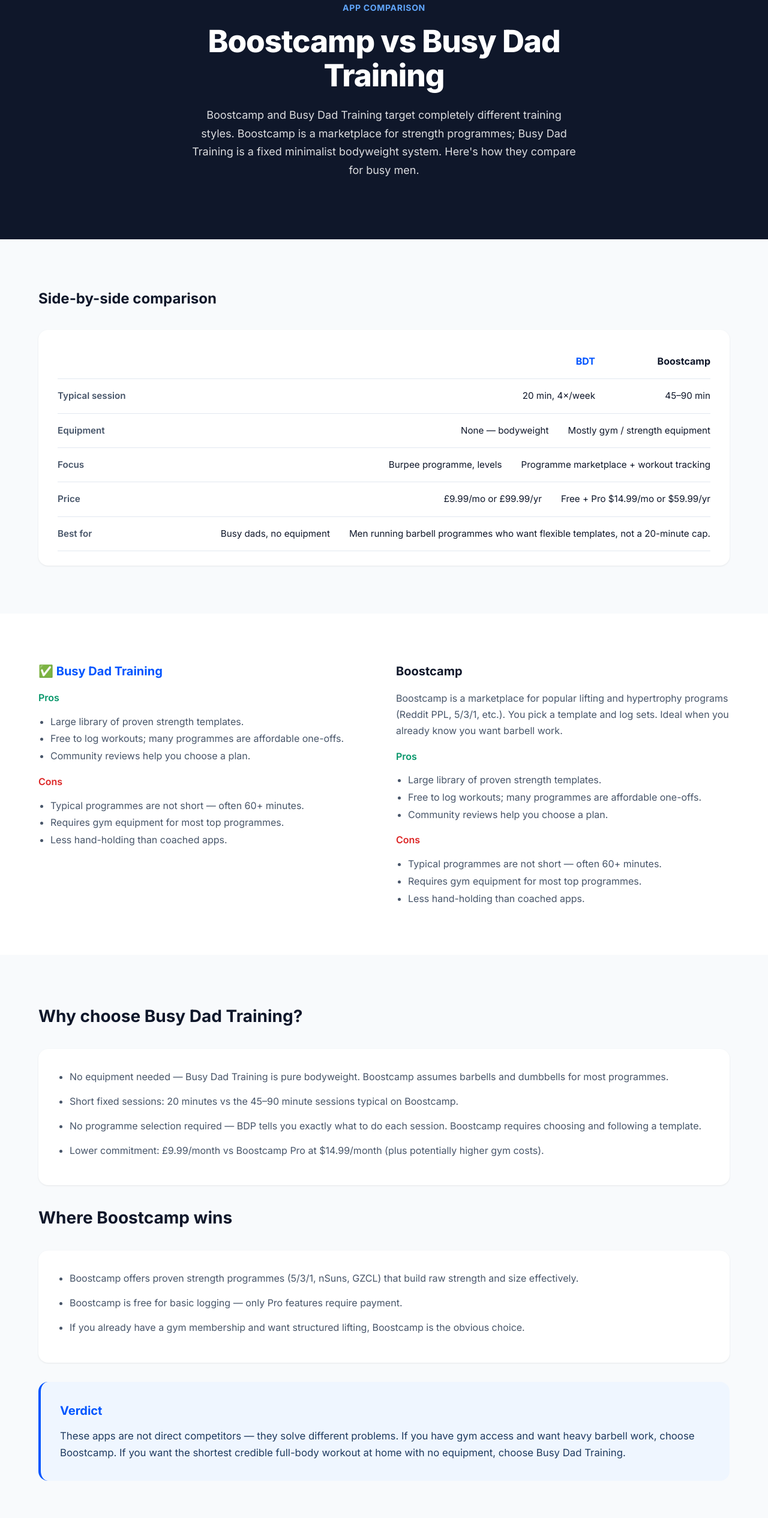
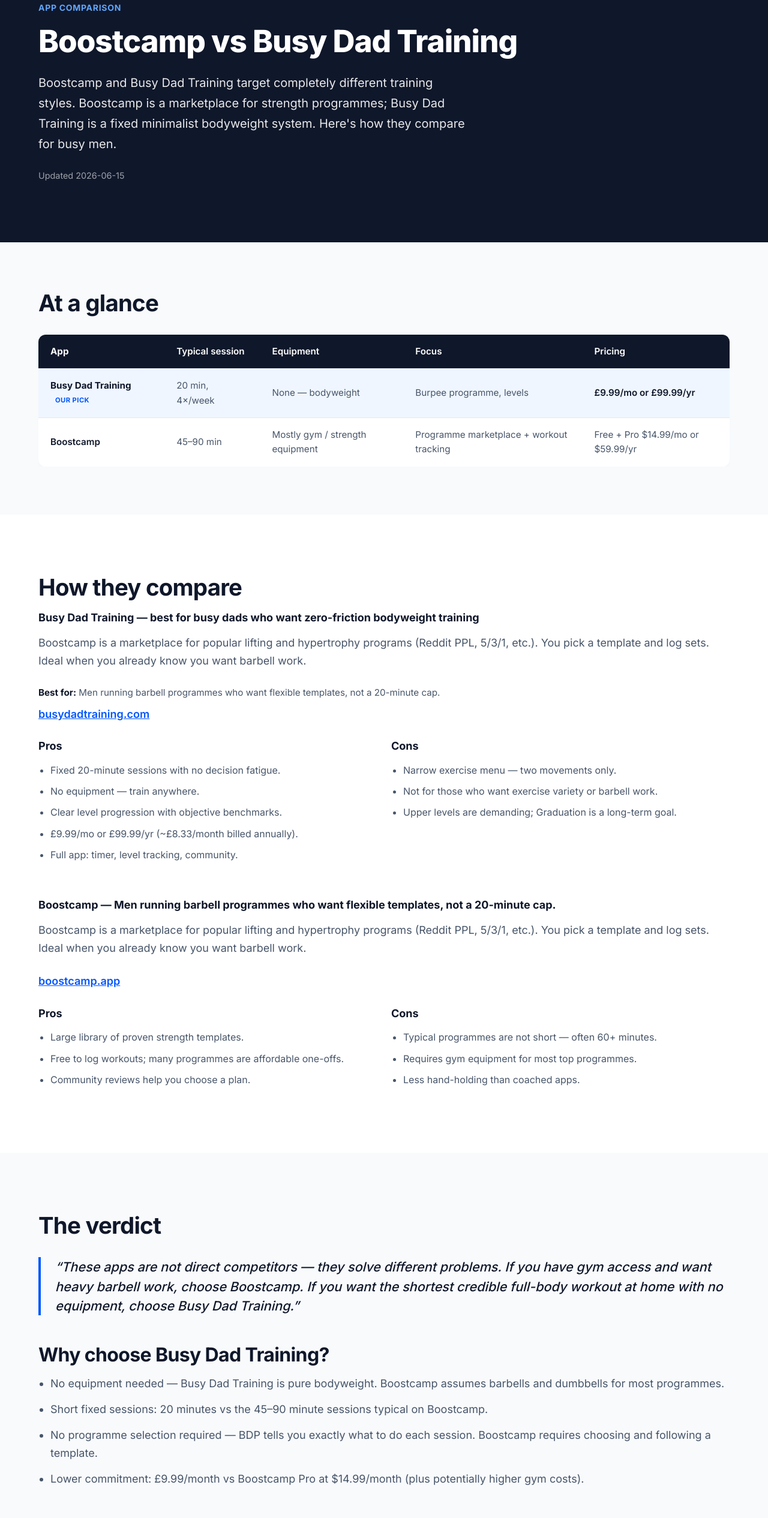
Before and after one commit to andre-pb/BdtWebsite, a Next.js app: page /comparisons/boostcamp-vs-busy-dad-training in a window 1280 px wide. Shown: the part 200-2731 px from the top of the page at 60% size. Built offline with nearby package versions, Linux system fonts and the light colour scheme; no server answers.

Commit message:
Redesign comparison pages to match existing guide page design system — proper table, brand colors, typography vars, PullQuote verdict, FAQ dl/dt/dd, pill links, section alternation

```diff
--- a/src/app/comparisons/boostcamp-vs-busy-dad-training/page.tsx
+++ b/src/app/comparisons/boostcamp-vs-busy-dad-training/page.tsx
@@ -1,5 +1,10 @@
+import { Header } from "@/components/layout/Header";
+import { Footer } from "@/components/layout/Footer";
+import { DownloadSection } from "@/components/home/DownloadSection";
+import { JsonLd } from "@/components/seo/JsonLd";
 import { boostcampComparison } from "@/content/comparisons";
-import { ComparisonPage, createPageMetadata } from "@/components/comparisons/ComparisonPage";
+import { buildFaqJsonLd, createPageMetadata, getBreadcrumbJsonLd, getWebPageJsonLd } from "@/lib/seo";
+import { ComparisonPage } from "@/components/comparisons/ComparisonPage";
 
 const data = boostcampComparison;
 
@@ -11,5 +16,24 @@
 });
 
 export default function BoostcampVsBdtPage() {
-  return <ComparisonPage data={data} />;
+  return (
+    <>
+      <JsonLd
+        data={[
+          getWebPageJsonLd({ title: data.seo.title, description: data.seo.description, path: data.path }),
+          getBreadcrumbJsonLd([
+            { name: "Home", path: "/" },
+            { name: data.seo.title, path: data.path },
+          ]),
+          buildFaqJsonLd(data.faqs),
+        ]}
+      />
+      <Header />
+      <main>
+        <ComparisonPage data={data} />
+        <DownloadSection />
+      </main>
+      <Footer />
+    </>
+  );
 }
--- a/src/components/comparisons/ComparisonPage.tsx
+++ b/src/components/comparisons/ComparisonPage.tsx
@@ -1,207 +1,199 @@
-import { Header } from "@/components/layout/Header";
-import { Footer } from "@/components/layout/Footer";
-import { DownloadSection } from "@/components/home/DownloadSection";
-import { JsonLd } from "@/components/seo/JsonLd";
+import Link from "next/link";
+import { colors } from "@/constants/colors";
 import { PageContainer } from "@/components/ui/PageContainer";
-import {
-  buildFaqJsonLd,
-  createPageMetadata,
-  getBreadcrumbJsonLd,
-  getWebPageJsonLd,
-} from "@/lib/seo";
-import { ComparisonPageData } from "@/content/comparisons";
+import { PullQuote } from "@/components/ui/Typography";
+import { eyebrowStyle, headingStyle, bodyStyle } from "@/components/ui/Typography";
+import type { ComparisonPageData } from "@/content/comparisons";
 
 type Props = { data: ComparisonPageData };
 
 function ComparisonHero({ data: d }: Props) {
   return (
     <section
+      aria-labelledby="comparison-hero-heading"
       style={{
         paddingTop: "200px",
         paddingBottom: "100px",
-        background: "#0F172A",
+        position: "relative",
+        backgroundColor: colors.heroDark,
+        backgroundImage: `linear-gradient(rgba(15,23,42,0.75), rgba(15,23,42,0.92))`,
         color: "white",
-        textAlign: "center",
       }}
     >
       <PageContainer>
-        <span
+        <span style={{ ...eyebrowStyle, color: colors.accentLight }}>{d.hero.eyebrow}</span>
+        <h1
+          id="comparison-hero-heading"
           style={{
-            display: "inline-block",
-            fontSize: "0.875rem",
-            fontWeight: 700,
-            textTransform: "uppercase",
-            letterSpacing: "0.05em",
-            color: "#60A5FA",
-            marginBottom: "1rem",
-          }}
-        >
-          {d.hero.eyebrow}
-        </span>
-        <h1
-          style={{
-            fontSize: "clamp(2.5rem, 4vw, 3.5rem)",
+            fontSize: "clamp(2.5rem, 4vw, 3.75rem)",
             fontWeight: 800,
             lineHeight: 1.1,
             letterSpacing: "-0.02em",
-            marginBottom: "1rem",
-            maxWidth: "700px",
-            margin: "0 auto 1.5rem",
+            color: "white",
+            marginBottom: "1.5rem",
           }}
         >
           {d.hero.title}
         </h1>
-        <p
-          style={{
-            maxWidth: "640px",
-            margin: "0 auto",
-            color: "rgba(255,255,255,0.85)",
-            fontSize: "1.125rem",
-            lineHeight: 1.7,
-          }}
-        >
+        <p style={{ color: "rgba(255,255,255,0.9)", fontSize: "1.25rem", lineHeight: 1.7, maxWidth: "720px" }}>
           {d.hero.intro}
+        </p>
+        <p style={{ color: "rgba(255,255,255,0.6)", fontSize: "0.9rem", marginTop: "1.5rem", marginBottom: 0 }}>
+          Updated {d.dateModified}
         </p>
       </PageContainer>
     </section>
   );
 }
 
-function ComparisonTable({
-  competitor,
-}: {
-  competitor: ComparisonPageData["competitor"];
-}) {
-  const rowStyle: React.CSSProperties = {
-    display: "flex",
-    justifyContent: "space-between",
-    padding: "16px 0",
-    borderBottom: "1px solid #E2E8F0",
-  };
-  const labelStyle: React.CSSProperties = {
-    fontWeight: 600,
-    color: "#475569",
-    minWidth: "140px",
-    fontSize: "0.95rem",
-  };
-  const valueStyle: React.CSSProperties = {
-    textAlign: "right",
-    color: "#0F172A",
-    fontSize: "0.95rem",
-  };
+function ComparisonTable({ data: d }: Props) {
+  const { competitor } = d;
+  const columns = [
+    { key: "sessionLength", label: "Typical session" },
+    { key: "equipment", label: "Equipment" },
+    { key: "focus", label: "Focus" },
+    { key: "price", label: "Pricing" },
+  ] as const;
 
   const rows = [
-    { label: "Typical session", bdt: "20 min, 4×/week", other: competitor.sessionLength },
-    { label: "Equipment", bdt: "None — bodyweight", other: competitor.equipment },
-    { label: "Focus", bdt: "Burpee programme, levels", other: competitor.focus },
-    { label: "Price", bdt: "£9.99/mo or £99.99/yr", other: competitor.price },
-    { label: "Best for", bdt: "Busy dads, no equipment", other: competitor.bestFor },
+    { label: competitor.name, ...competitor, isOwnProduct: false },
   ];
 
   return (
-    <section style={{ padding: "80px 0", background: "#F8FAFC" }}>
+    <section aria-labelledby="comparison-table-heading" style={{ padding: "80px 0", backgroundColor: colors.bgOff }}>
       <PageContainer>
-        <h2
+        <h2 id="comparison-table-heading" style={{ ...headingStyle, marginBottom: "2rem" }}>
+          At a glance
+        </h2>
+        <div style={{ overflowX: "auto", WebkitOverflowScrolling: "touch" }}>
+          <table
             style={{
-            fontSize: "1.5rem",
-            fontWeight: 700,
-            marginBottom: "2rem",
-            color: "#0F172A",
+              width: "100%",
+              minWidth: "500px",
+              borderCollapse: "collapse",
+              fontSize: "0.95rem",
+              backgroundColor: colors.bgPure,
+              borderRadius: "12px",
+              overflow: "hidden",
+              boxShadow: "0 4px 24px -8px rgba(15,23,42,0.08)",
             }}
           >
-          Side-by-side comparison
-        </h2>
-        <div
-          style={{
-            background: "white",
-            borderRadius: "16px",
-            padding: "24px 32px",
-            boxShadow: "0 1px 3px rgba(0,0,0,0.08)",
-          }}
-        >
-          <div style={rowStyle}>
-            <span style={labelStyle}></span>
-            <div style={{ display: "flex", gap: "32px", textAlign: "right" }}>
-              <span style={{ fontWeight: 700, color: "#0055FF", minWidth: "160px" }}>
-                BDT
+            <thead>
+              <tr style={{ backgroundColor: colors.heroDark, color: "white" }}>
+                <th scope="col" style={{ textAlign: "left", padding: "1rem 1.25rem", fontWeight: 700 }}>App</th>
+                {columns.map((col) => (
+                  <th key={col.key} scope="col" style={{ textAlign: "left", padding: "1rem 1.25rem", fontWeight: 600, whiteSpace: "nowrap" }}>
+                    {col.label}
+                  </th>
+                ))}
+              </tr>
+            </thead>
+            <tbody>
+              {/* Busy Dad Training row */}
+              <tr style={{ borderTop: `1px solid ${colors.borderLight}`, backgroundColor: colors.bgBlueLight }}>
+                <th scope="row" style={{ textAlign: "left", padding: "1rem 1.25rem", fontWeight: 700, color: colors.textMain }}>
+                  Busy Dad Training
+                  <span style={{ display: "inline-block", marginLeft: "0.5rem", fontSize: "0.7rem", fontWeight: 700, textTransform: "uppercase", letterSpacing: "0.04em", color: colors.brandBlue, verticalAlign: "middle" }}>
+                    Our pick
                   </span>
-              <span style={{ fontWeight: 700, color: "#0F172A", minWidth: "160px" }}>
+                </th>
+                <td style={{ padding: "1rem 1.25rem", color: colors.textMuted }}>20 min, 4×/week</td>
+                <td style={{ padding: "1rem 1.25rem", color: colors.textMuted }}>None — bodyweight</td>
+                <td style={{ padding: "1rem 1.25rem", color: colors.textMuted }}>Burpee programme, levels</td>
+                <td style={{ padding: "1rem 1.25rem", fontWeight: 600, color: colors.textMain }}>£9.99/mo or £99.99/yr</td>
+              </tr>
+              {/* Competitor row */}
+              <tr style={{ borderTop: `1px solid ${colors.borderLight}` }}>
+                <th scope="row" style={{ textAlign: "left", padding: "1rem 1.25rem", fontWeight: 600, color: colors.textMain }}>
                   {competitor.name}
-              </span>
-            </div>
-          </div>
-          {rows.map((row) => (
-            <div key={row.label} style={rowStyle}>
-              <span style={labelStyle}>{row.label}</span>
-              <div style={{ display: "flex", gap: "32px", textAlign: "right" }}>
-                <span style={{ ...valueStyle, minWidth: "160px" }}>{row.bdt}</span>
-                <span style={{ ...valueStyle, minWidth: "160px" }}>{row.other}</span>
-              </div>
-            </div>
-          ))}
+                </th>
+                <td style={{ padding: "1rem 1.25rem", color: colors.textMuted }}>{competitor.sessionLength}</td>
+                <td style={{ padding: "1rem 1.25rem", color: colors.textMuted }}>{competitor.equipment}</td>
+                <td style={{ padding: "1rem 1.25rem", color: colors.textMuted }}>{competitor.focus}</td>
+                <td style={{ padding: "1rem 1.25rem", color: colors.textMuted }}>{competitor.price}</td>
+              </tr>
+            </tbody>
+          </table>
         </div>
       </PageContainer>
     </section>
   );
 }
 
-function ProsConsSection({
-  competitor,
-}: {
-  competitor: ComparisonPageData["competitor"];
-}) {
+function ProsConsSection({ data: d }: Props) {
+  const { competitor } = d;
+
   return (
-    <section style={{ padding: "80px 0", background: "white" }}>
+    <section aria-labelledby="comparison-pros-cons-heading" style={{ padding: "100px 0", backgroundColor: colors.bgPure }}>
       <PageContainer>
-        <div
-          style={{
-            display: "grid",
-            gridTemplateColumns: "repeat(auto-fit, minmax(300px, 1fr))",
-            gap: "40px",
-          }}
-        >
+        <h2 id="comparison-pros-cons-heading" style={headingStyle}>
+          How they compare
+        </h2>
+
+        {/* BDT */}
+        <div style={{ marginBottom: "3rem" }}>
+          <h3 style={{ fontSize: "1.125rem", fontWeight: 700, color: colors.textMain, marginBottom: "0.75rem" }}>
+            Busy Dad Training — best for busy dads who want zero-friction bodyweight training
+          </h3>
+          <p style={bodyStyle}>{d.competitor.summary}</p>
+          <p style={{ ...bodyStyle, fontSize: "0.95rem", marginBottom: "0.5rem" }}>
+            <strong style={{ color: colors.textMain }}>Best for:</strong> {d.competitor.bestFor}
+          </p>
+          <p style={{ ...bodyStyle, marginBottom: "1.5rem" }}>
+            <a href="https://busydadtraining.com/" target="_blank" rel="noopener noreferrer" style={{ color: colors.brandBlue, fontWeight: 600 }}>
+              busydadtraining.com
+            </a>
+          </p>
+          <div style={{ display: "grid", gridTemplateColumns: "repeat(auto-fit, minmax(260px, 1fr))", gap: "1.5rem" }}>
             <div>
-            <h3
-              style={{
-                fontSize: "1.25rem",
-                fontWeight: 700,
-                color: "#0055FF",
-                marginBottom: "1rem",
-              }}
-            >
-              ✅ Busy Dad Training
-            </h3>
-            <h4 style={{ fontWeight: 600, marginBottom: "0.75rem", color: "#059669" }}>Pros</h4>
-            <ul style={{ paddingLeft: "1.25rem", lineHeight: 1.8, color: "#475569" }}>
-              {competitor.pros.map((p, i) => <li key={i}>{p}</li>)}
-            </ul>
-            <h4 style={{ fontWeight: 600, margin: "1rem 0 0.75rem", color: "#DC2626" }}>Cons</h4>
-            <ul style={{ paddingLeft: "1.25rem", lineHeight: 1.8, color: "#475569" }}>
-              {competitor.cons.map((c, i) => <li key={i}>{c}</li>)}
+              <h4 style={{ fontSize: "1.125rem", fontWeight: 700, color: colors.textMain, marginBottom: "0.75rem" }}>Pros</h4>
+              <ul style={{ margin: 0, paddingLeft: "1.25rem", color: colors.textMuted, lineHeight: 1.7 }}>
+                <li style={{ marginBottom: "0.5rem" }}>Fixed 20-minute sessions with no decision fatigue.</li>
+                <li style={{ marginBottom: "0.5rem" }}>No equipment — train anywhere.</li>
+                <li style={{ marginBottom: "0.5rem" }}>Clear level progression with objective benchmarks.</li>
+                <li style={{ marginBottom: "0.5rem" }}>£9.99/mo or £99.99/yr (~£8.33/month billed annually).</li>
+                <li style={{ marginBottom: "0.5rem" }}>Full app: timer, level tracking, community.</li>
               </ul>
             </div>
             <div>
-            <h3
-              style={{
-                fontSize: "1.25rem",
-                fontWeight: 700,
-                color: "#0F172A",
-                marginBottom: "1rem",
-              }}
-            >
-              {competitor.name}
+              <h4 style={{ fontSize: "1.125rem", fontWeight: 700, color: colors.textMain, marginBottom: "0.75rem" }}>Cons</h4>
+              <ul style={{ margin: 0, paddingLeft: "1.25rem", color: colors.textMuted, lineHeight: 1.7 }}>
+                <li style={{ marginBottom: "0.5rem" }}>Narrow exercise menu — two movements only.</li>
+                <li style={{ marginBottom: "0.5rem" }}>Not for those who want exercise variety or barbell work.</li>
+                <li style={{ marginBottom: "0.5rem" }}>Upper levels are demanding; Graduation is a long-term goal.</li>
+              </ul>
+            </div>
+          </div>
+        </div>
+
+        {/* Competitor */}
+        <div>
+          <h3 style={{ fontSize: "1.125rem", fontWeight: 700, color: colors.textMain, marginBottom: "0.75rem" }}>
+            {competitor.name} — {competitor.bestFor}
           </h3>
-            <p style={{ color: "#475569", lineHeight: 1.7, marginBottom: "1rem" }}>
-              {competitor.summary}
+          <p style={bodyStyle}>{competitor.summary}</p>
+          <p style={{ ...bodyStyle, marginBottom: "1.5rem" }}>
+            <a href={competitor.websiteUrl} target="_blank" rel="noopener noreferrer" style={{ color: colors.brandBlue, fontWeight: 600 }}>
+              {new URL(competitor.websiteUrl).hostname.replace(/^www\./, "")}
+            </a>
           </p>
-            <h4 style={{ fontWeight: 600, marginBottom: "0.75rem", color: "#059669" }}>Pros</h4>
-            <ul style={{ paddingLeft: "1.25rem", lineHeight: 1.8, color: "#475569" }}>
-              {competitor.pros.map((p, i) => <li key={i}>{p}</li>)}
+          <div style={{ display: "grid", gridTemplateColumns: "repeat(auto-fit, minmax(260px, 1fr))", gap: "1.5rem" }}>
+            <div>
+              <h4 style={{ fontSize: "1.125rem", fontWeight: 700, color: colors.textMain, marginBottom: "0.75rem" }}>Pros</h4>
+              <ul style={{ margin: 0, paddingLeft: "1.25rem", color: colors.textMuted, lineHeight: 1.7 }}>
+                {competitor.pros.map((pro, i) => (
+                  <li key={i} style={{ marginBottom: "0.5rem" }}>{pro}</li>
+                ))}
               </ul>
-            <h4 style={{ fontWeight: 600, margin: "1rem 0 0.75rem", color: "#DC2626" }}>Cons</h4>
-            <ul style={{ paddingLeft: "1.25rem", lineHeight: 1.8, color: "#475569" }}>
-              {competitor.cons.map((c, i) => <li key={i}>{c}</li>)}
+            </div>
+            <div>
+              <h4 style={{ fontSize: "1.125rem", fontWeight: 700, color: colors.textMain, marginBottom: "0.75rem" }}>Cons</h4>
+              <ul style={{ margin: 0, paddingLeft: "1.25rem", color: colors.textMuted, lineHeight: 1.7 }}>
+                {competitor.cons.map((con, i) => (
+                  <li key={i} style={{ marginBottom: "0.5rem" }}>{con}</li>
+                ))}
               </ul>
+            </div>
           </div>
         </div>
       </PageContainer>
@@ -211,128 +203,94 @@
 
 function VerdictSection({ data: d }: Props) {
   return (
-    <section style={{ padding: "80px 0", background: "#F8FAFC" }}>
+    <section aria-labelledby="comparison-verdict-heading" style={{ padding: "100px 0", backgroundColor: colors.bgOff }}>
       <PageContainer>
-        <h2
-          style={{
-            fontSize: "1.75rem",
-            fontWeight: 700,
-            marginBottom: "2rem",
-            color: "#0F172A",
-          }}
-        >
+        <h2 id="comparison-verdict-heading" style={headingStyle}>
+          The verdict
+        </h2>
+
+        <PullQuote>{d.verdict}</PullQuote>
+
+        <h3 style={{ ...headingStyle, fontSize: "clamp(1.5rem, 2.5vw, 2rem)", marginTop: "3rem" }}>
           Why choose Busy Dad Training?
-        </h2>
-        <div
-          style={{
-            background: "white",
-            borderRadius: "16px",
-            padding: "32px",
-            boxShadow: "0 1px 3px rgba(0,0,0,0.08)",
-            marginBottom: "2rem",
-          }}
-        >
-          <ul style={{ lineHeight: 1.8, color: "#475569", paddingLeft: "1.25rem" }}>
+        </h3>
+        <ul style={{ margin: 0, paddingLeft: "1.25rem", color: colors.textMuted, lineHeight: 1.7, fontSize: "1.125rem" }}>
           {d.whyBdpWins.map((reason, i) => (
-              <li key={i} style={{ marginBottom: "0.75rem" }}>
-                {reason}
-              </li>
+            <li key={i} style={{ marginBottom: "0.75rem" }}>{reason}</li>
           ))}
         </ul>
-        </div>
 
-        <h2
-          style={{
-            fontSize: "1.75rem",
-            fontWeight: 700,
-            marginBottom: "2rem",
-            color: "#0F172A",
-          }}
-        >
+        <h3 style={{ ...headingStyle, fontSize: "clamp(1.5rem, 2.5vw, 2rem)", marginTop: "3rem" }}>
           Where {d.competitor.name} wins
-        </h2>
-        <div
-          style={{
-            background: "white",
-            borderRadius: "16px",
-            padding: "32px",
-            boxShadow: "0 1px 3px rgba(0,0,0,0.08)",
-            marginBottom: "2rem",
-          }}
-        >
-          <ul style={{ lineHeight: 1.8, color: "#475569", paddingLeft: "1.25rem" }}>
+        </h3>
+        <ul style={{ margin: 0, paddingLeft: "1.25rem", color: colors.textMuted, lineHeight: 1.7, fontSize: "1.125rem" }}>
           {d.whereCompetitorWins.map((reason, i) => (
-              <li key={i} style={{ marginBottom: "0.75rem" }}>
-                {reason}
-              </li>
+            <li key={i} style={{ marginBottom: "0.75rem" }}>{reason}</li>
           ))}
         </ul>
-        </div>
 
-        <div
-          style={{
-            background: "#EFF6FF",
-            borderRadius: "16px",
-            padding: "32px",
-            borderLeft: "4px solid #0055FF",
-          }}
-        >
-          <h3
-            style={{
-              fontWeight: 700,
-              fontSize: "1.25rem",
-              marginBottom: "0.75rem",
-              color: "#0055FF",
-            }}
-          >
-            Verdict
+        <h3 style={{ ...headingStyle, fontSize: "clamp(1.5rem, 2.5vw, 2rem)", marginTop: "3rem" }}>
+          Key difference
         </h3>
-          <p style={{ color: "#1E3A5F", lineHeight: 1.7, fontSize: "1.05rem" }}>
-            {d.verdict}
+        <p style={bodyStyle}>
+          {d.competitor.name} and Busy Dad Training serve different training philosophies.
         </p>
-        </div>
+
+        <nav aria-label="Related Busy Dad Training pages" style={{ marginTop: "2rem" }}>
+          <ul style={{ listStyle: "none", padding: 0, margin: 0, display: "flex", flexWrap: "wrap", gap: "1rem" }}>
+            <li>
+              <Link href="/principles/" style={{ display: "inline-block", padding: "0.6rem 1.25rem", borderRadius: "999px", backgroundColor: colors.bgPure, border: `1px solid ${colors.borderBlue}`, color: colors.brandBlue, fontWeight: 600, fontSize: "0.95rem", textDecoration: "none" }}>
+                Training principles
+              </Link>
+            </li>
+            <li>
+              <Link href="/movements/" style={{ display: "inline-block", padding: "0.6rem 1.25rem", borderRadius: "999px", backgroundColor: colors.bgPure, border: `1px solid ${colors.borderBlue}`, color: colors.brandBlue, fontWeight: 600, fontSize: "0.95rem", textDecoration: "none" }}>
+                The two Sacred Movements
+              </Link>
+            </li>
+            <li>
+              <Link href="/levels/" style={{ display: "inline-block", padding: "0.6rem 1.25rem", borderRadius: "999px", backgroundColor: colors.bgPure, border: `1px solid ${colors.borderBlue}`, color: colors.brandBlue, fontWeight: 600, fontSize: "0.95rem", textDecoration: "none" }}>
+                Level system & benchmarks
+              </Link>
+            </li>
+            <li>
+              <Link href="/community/" style={{ display: "inline-block", padding: "0.6rem 1.25rem", borderRadius: "999px", backgroundColor: colors.bgPure, border: `1px solid ${colors.borderBlue}`, color: colors.brandBlue, fontWeight: 600, fontSize: "0.95rem", textDecoration: "none" }}>
+                Community stories
+              </Link>
+            </li>
+          </ul>
+        </nav>
       </PageContainer>
     </section>
   );
 }
 
-function FaqSection({ faqs }: { faqs: { question: string; answer: string }[] }) {
+function ComparisonFaqSection({ faqs }: { faqs: ComparisonPageData["faqs"] }) {
   return (
-    <section style={{ padding: "80px 0", background: "white" }}>
+    <section aria-labelledby="comparison-faq-heading" style={{ padding: "100px 0", backgroundColor: colors.bgPure }}>
       <PageContainer>
-        <h2
+        <h2 id="comparison-faq-heading" style={{ ...headingStyle, marginBottom: "2rem" }}>
+          Frequently asked questions
+        </h2>
+        <dl style={{ margin: 0 }}>
+          {faqs.map((faq, index) => (
+            <div
+              key={faq.question}
               style={{
-            fontSize: "1.75rem",
-            fontWeight: 700,
-            marginBottom: "2rem",
-            color: "#0F172A",
+                marginBottom: index < faqs.length - 1 ? "2rem" : 0,
+                paddingBottom: index < faqs.length - 1 ? "2rem" : 0,
+                borderBottom: index < faqs.length - 1 ? `1px solid ${colors.borderLight}` : undefined,
               }}
             >
-          Frequently asked questions
-        </h2>
-        <div style={{ maxWidth: "700px" }}>
-          {faqs.map((faq, i) => (
-            <div
-              key={i}
-              style={{
-                padding: "20px 0",
-                borderBottom: i < faqs.length - 1 ? "1px solid #E2E8F0" : "none",
-              }}
-            >
-              <h3
-                style={{
-                  fontWeight: 600,
-                  fontSize: "1.05rem",
-                  marginBottom: "0.5rem",
-                  color: "#0F172A",
-                }}
-              >
+              <dt style={{ fontSize: "1.15rem", fontWeight: 700, color: colors.textMain, marginBottom: "0.75rem", lineHeight: 1.4 }}>
                 {faq.question}
-              </h3>
-              <p style={{ color: "#475569", lineHeight: 1.7 }}>{faq.answer}</p>
+              </dt>
+              <dd style={{ margin: 0, color: colors.textMuted, fontSize: "1.0625rem", lineHeight: 1.7 }}>
+                {faq.answer}
+              </dd>
             </div>
           ))}
-        </div>
+        </dl>
       </PageContainer>
     </section>
   );
@@ -343,28 +301,14 @@
 
   return (
     <>
-      <JsonLd
-        data={[
-          getWebPageJsonLd({ title: seo.title, description: seo.description, path }),
-          getBreadcrumbJsonLd([
-            { name: "Home", path: "/" },
-            { name: seo.title, path },
-          ]),
-          buildFaqJsonLd(faqs),
-        ]}
-      />
-      <Header />
-      <main>
+      {/* JSON-LD handled by each page */}
+      <div data-comparison-page>
         <ComparisonHero data={data} />
-        <ComparisonTable competitor={data.competitor} />
-        <ProsConsSection competitor={data.competitor} />
+        <ComparisonTable data={data} />
+        <ProsConsSection data={data} />
         <VerdictSection data={data} />
-        <FaqSection faqs={faqs} />
-        <DownloadSection />
-      </main>
-      <Footer />
+        <ComparisonFaqSection faqs={faqs} />
+      </div>
     </>
   );
 }
-
-export { createPageMetadata } from "@/lib/seo";
```
Also changed, not shown: src/app/comparisons/freeletics-vs-busy-dad-training/page.tsx (+26 -2 lines), src/app/comparisons/thenx-vs-busy-dad-training/page.tsx (+26 -2 lines). Lines whose indentation alone changed are shown as unchanged.
